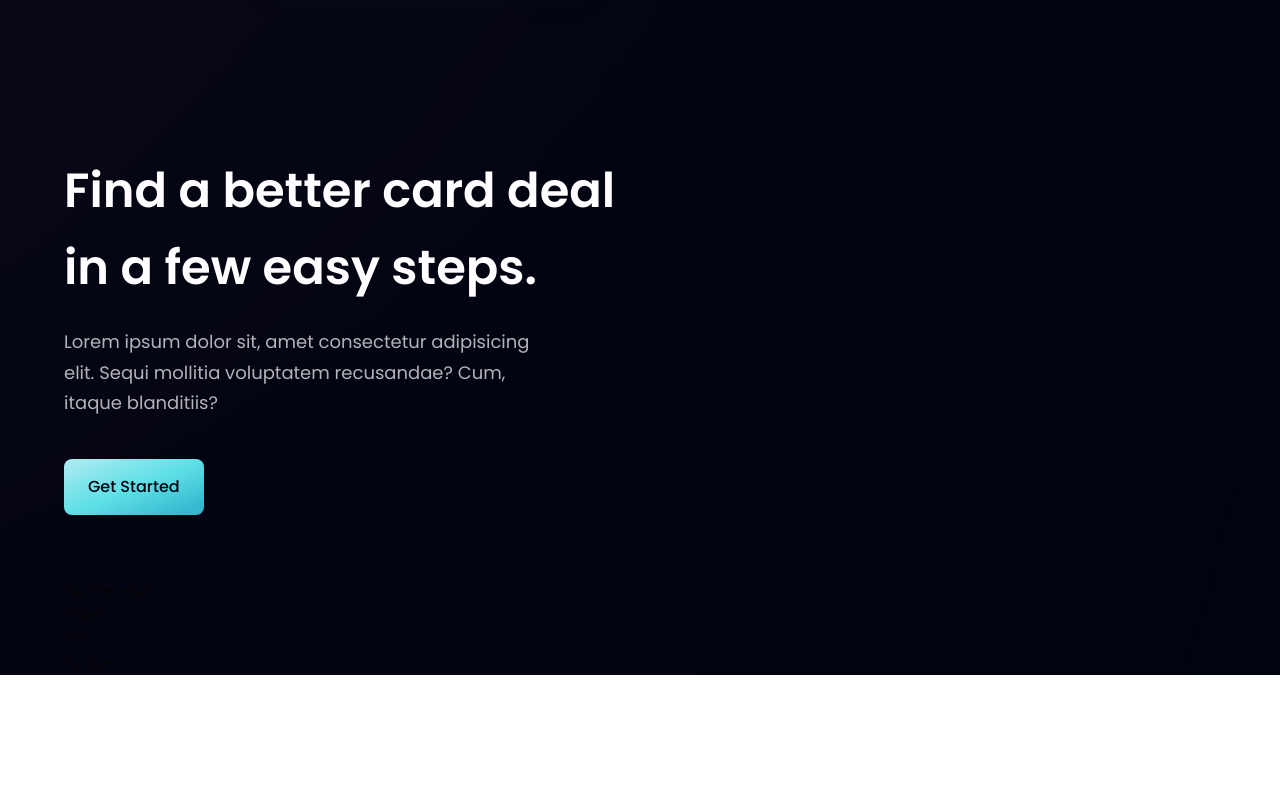
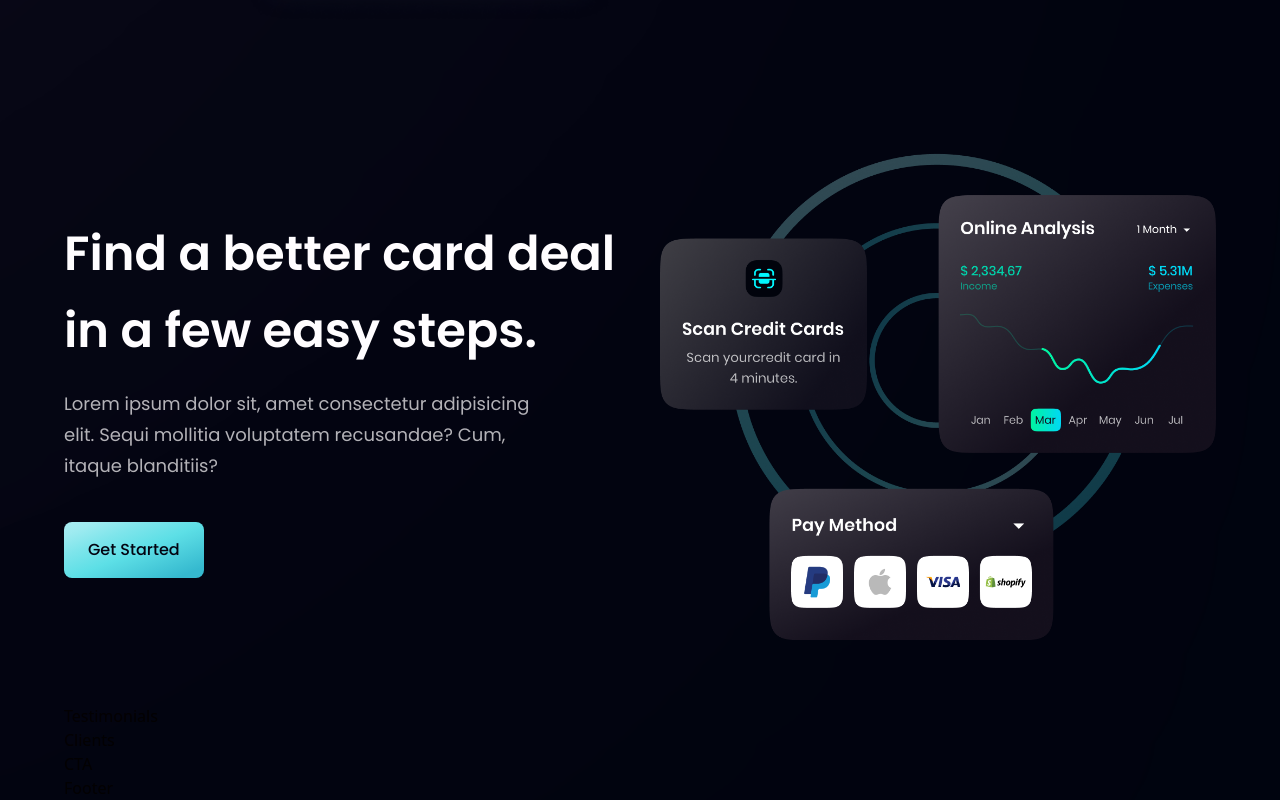
Before and after one commit to spectr-e/bank-app, a React (Vite) app: page / in a window 1280 px wide. Shown: the part 2096-2896 px from the top of the page. Before the commit the page ends 2771 px from the top, so only its background shows below. Built offline with nearby package versions, Linux system fonts and the light colour scheme.

Commit message:
fix(CardDeal): Add section image to component

```diff
--- a/src/components/CardDeal.jsx
+++ b/src/components/CardDeal.jsx
@@ -18,6 +18,11 @@
         {/* getStarted Button */}
         <Button styles={'mt-10'} />
       </div>
+
+      {/* sectionImage */}
+      <div className={layout.sectionImg}>
+        <img src={card} alt='card' className='w-[100%] h-[100%]' />
+      </div>
     </section>
   )
 }
```
